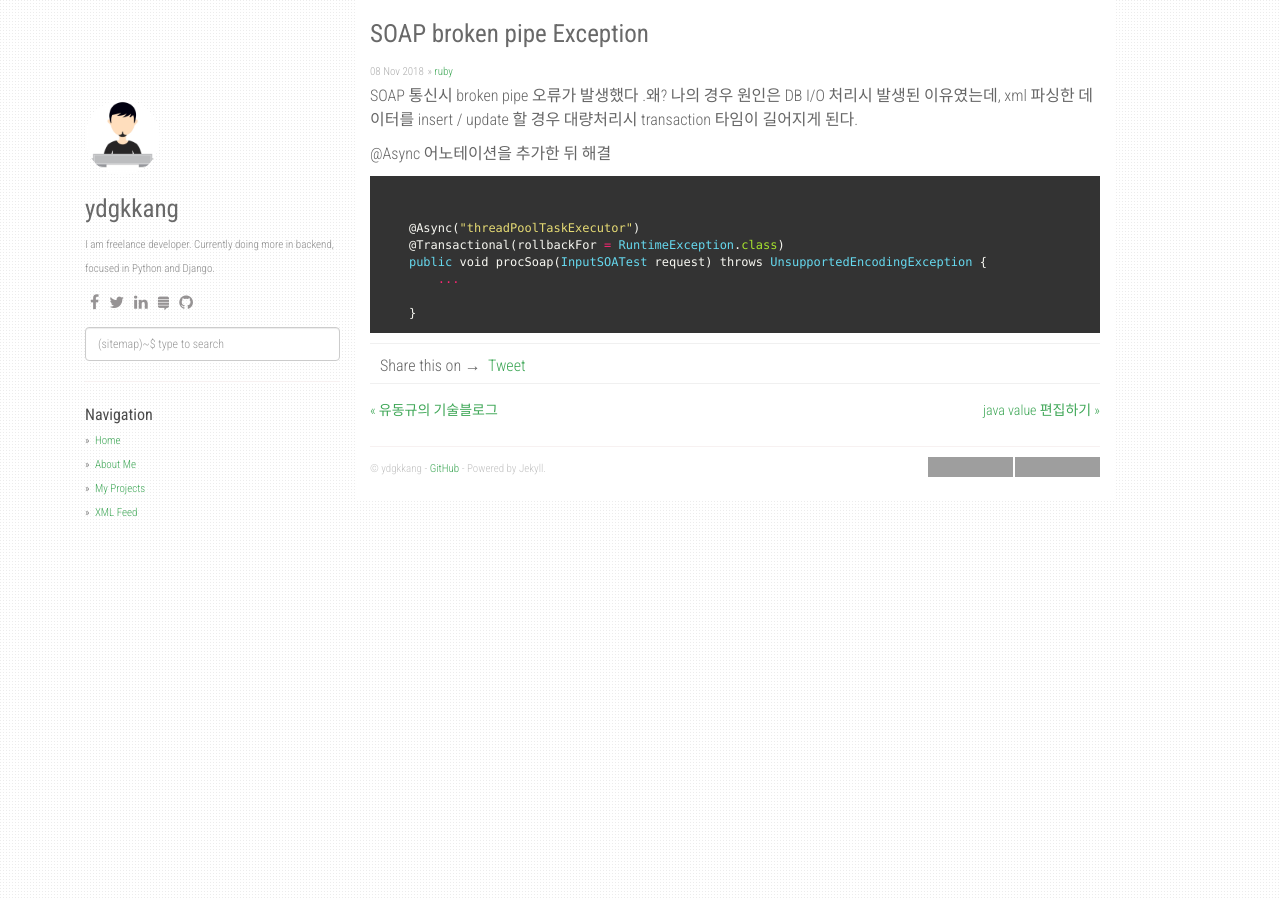
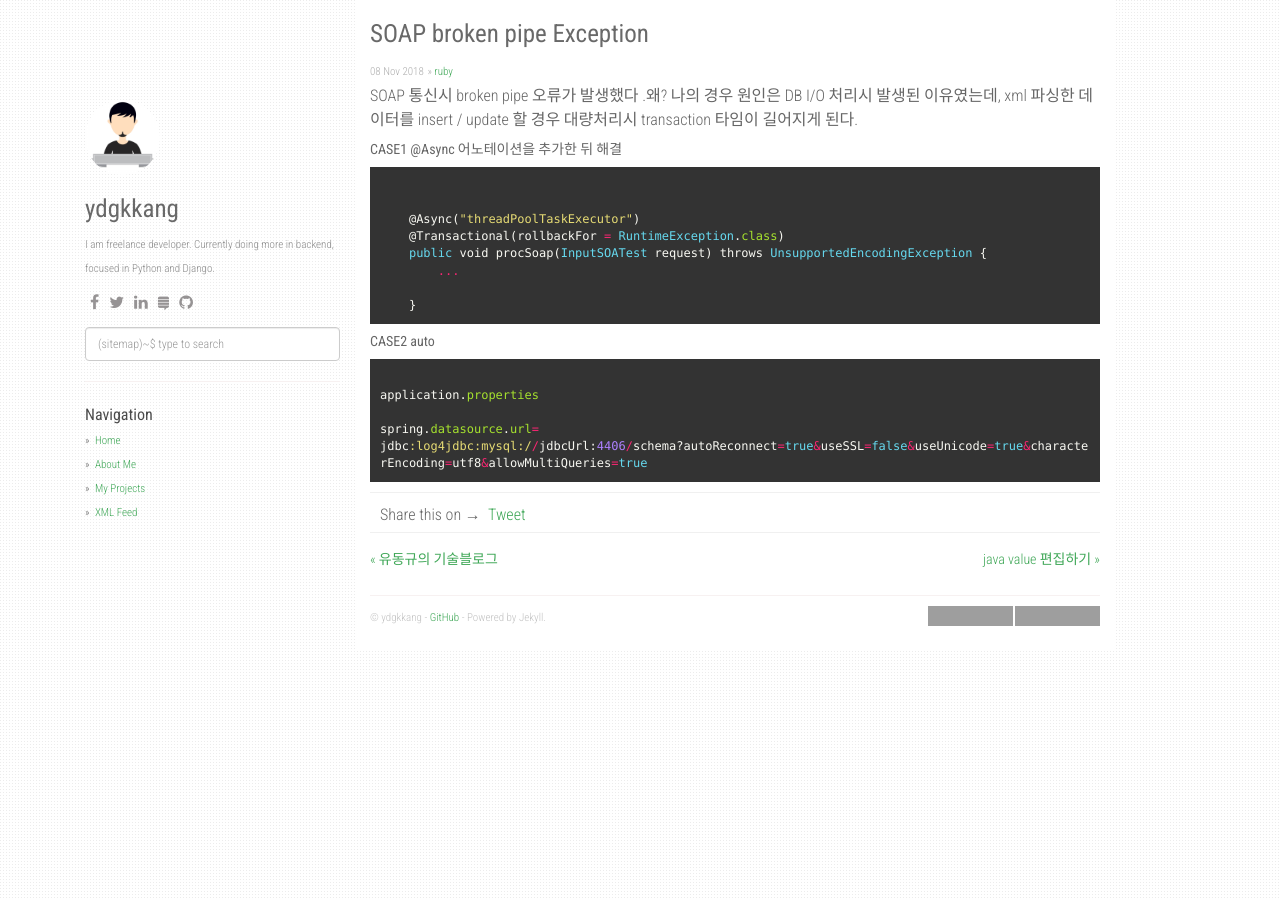
Before and after one commit to ydgkkang/ydgkkang.github.io, a Jekyll site: the page built from _posts/2018-11-09-SOAP 통신 broken pipe Error.markdown, in a window 1280 px wide. Built offline with Jekyll 4.4.1, drawn with Linux system fonts in a browser that asks for light colours; nearby versions of some CDN libraries; comment, search, counter and statistics services are not loaded; grey boxes are pictures that could not be loaded.

Commit message:
Update 2018-11-09-SOAP 통신 broken pipe Error.markdown

```diff
--- a/_posts/2018-11-09-SOAP 통신 broken pipe Error.markdown
+++ b/_posts/2018-11-09-SOAP 통신 broken pipe Error.markdown
@@ -7,7 +7,7 @@ categories: [ruby]
 SOAP 통신시 broken pipe 오류가 발생했다 .왜? 나의 경우 원인은 DB I/O 처리시 발생된 이유였는데,
 xml 파싱한 데이터를 insert / update 할 경우 대량처리시 transaction 타임이 길어지게 된다.
 
-@Async 어노테이션을 추가한 뒤 해결
+##### CASE1  @Async 어노테이션을 추가한 뒤 해결
 
 {% highlight ruby %}
 
@@ -19,3 +19,12 @@ xml 파싱한 데이터를 insert / update 할 경우 대량처리시 transactio
     }
 
 {% endhighlight %}
+
+##### CASE2 auto
+{% highlight ruby %}
+application.properties
+
+spring.datasource.url=
+jdbc:log4jdbc:mysql://jdbcUrl:4406/schema?autoReconnect=true&useSSL=false&useUnicode=true&characterEncoding=utf8&allowMultiQueries=true
+
+{% endhighlight %}
```
